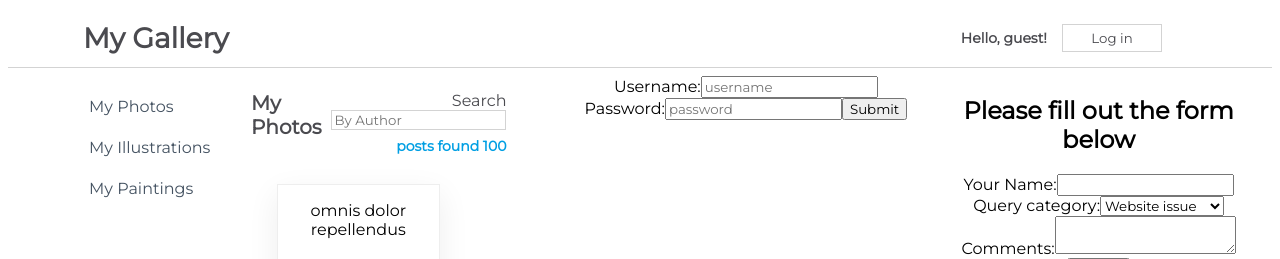
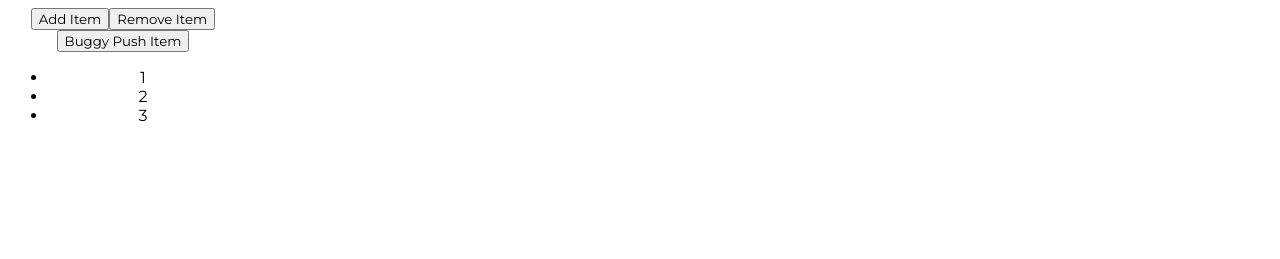
Before and after one commit to Pramilashanmugam/componentlifecycle, a React (Create React App) app in the folder my-app/: page / in a window 1280 px wide. Shown: the top 259 px of the page. Built offline with nearby package versions, Linux system fonts and the light colour scheme.

Commit message:
function using hook, map and filter functionality

```diff
--- a/my-app/src/App.js
+++ b/my-app/src/App.js
@@ -1,27 +1,32 @@
 import React from 'react';
 import css from './App.module.css';
-import SearchBar from './components/SearchBar';
+//import SearchBar from './components/SearchBar';
 // Import other components as needed
-import NavBarChild from './components/NavBarChild';
-import NavBarForm from './components/NavBarForm';
-import NavBarSimple from './components/NavBarSimple';
-import Sidebar from "./components/Sidebar";
-import Content from "./components/Content";
-import ControlledForm from './components/ControlledForm';
-import UncontrolledForm from './components/UncontrolledForm';
+//import NavBarChild from './components/NavBarChild';
+//import NavBarForm from './components/NavBarForm';
+//import NavBarSimple from './components/NavBarSimple';
+//import Sidebar from "./components/Sidebar";
+//import Content from "./components/Content";
+//import ControlledForm from './components/ControlledForm';
+//import ControlledFormHooks from './components/ControlledFormHooks';
+import UseStateWithArrays from './components/UseStateWithArrays';
+//import UncontrolledForm from './components/UncontrolledForm';
 
 function App() {
   return (
     <div className={css.App}>
       {/* Uncomment and use these components as needed */}
-      <Sidebar />
+       {/*<Sidebar />
       <Content />
       <NavBarChild />
       <NavBarForm />
       <NavBarSimple />
-      <ControlledForm />
+     <ControlledForm />
       <UncontrolledForm />
       < SearchBar />
+      <ControlledFormHooks />*/}
+      <UseStateWithArrays />
+
       </div>
   );
 }
--- /dev/null
+++ b/my-app/src/components/ControlledFormHooks.js
@@ -0,0 +1,54 @@
+import React, {useState} from 'react'
+
+function ControlledFormHooks() {
+    const [name, setName] = useState('');
+    const [category, setCategory] = useState('website');
+    const [comments, setComments] = useState('');
+    const handleSubmit = (e) => {
+        e.preventDefault();
+        console.log(name, category, comments);
+    }
+
+    return (
+            <div>
+                <h2>Please fill out the form below</h2>
+                <form onSubmit={handleSubmit}>
+                    <div>
+                        <label htmlFor='id-name'>Your Name:</label>
+                        <input
+                            onChange={(e) => setName(e.target.value)}
+                            value={name}
+                            id="id-name"
+                            name="name"
+                            type="text" />
+                    </div>
+                    <div>
+                        <label htmlFor='id-category'>Query category:</label>
+                        <select
+                        onChange={(e) => setCategory(e.target.value)}
+                            id='id-category'
+                            name="category"
+                            value={category}
+                            >
+                            <option value="website">Website issue</option>
+                            <option value="order">Order issue</option>
+                            <option value="general">General inquiry</option>
+                        </select>
+                    </div>
+                    <div>
+                        <label htmlFor='id-comments'>Comments:</label>
+                        <textarea
+                        id="id-comments"
+                        name="comments"
+                        onChange={(e) => setComments(e.target.value)}
+                        value={comments}
+                        />
+                    </div>
+                    <input type="submit" value="submit"></input>
+                </form>
+            </div>
+
+        )
+    }
+
+export default ControlledFormHooks
--- /dev/null
+++ b/my-app/src/components/UseStateWithArrays.js
@@ -0,0 +1,33 @@
+import React, { useState } from 'react'
+
+function UseStateWithArrays() {
+    const [nums, setNums] = useState([1, 2, 3]);
+    const addNums = () => {
+        setNums([...nums, nums.length + 1])
+    }
+    const removeNum = () => {
+        setNums(nums.filter((item, idx) => {
+            return idx !== nums.length - 1;
+        })
+        )
+    }
+    const buggyPushNums = () => {
+        nums.push(nums.length + 1);
+        setNums(nums);
+        console.log(nums);
+    }
+    return (
+        <div>
+            <button onClick={addNums}>Add Item</button>
+            <button onClick={removeNum}>Remove Item</button>
+            <button onClick={buggyPushNums}>
+                Buggy Push Item
+            </button>
+            <ul>
+                {nums.map(num => <li key={num}>{num} </li>)}
+            </ul>
+        </div>
+    )
+}
+
+export default UseStateWithArrays
```
